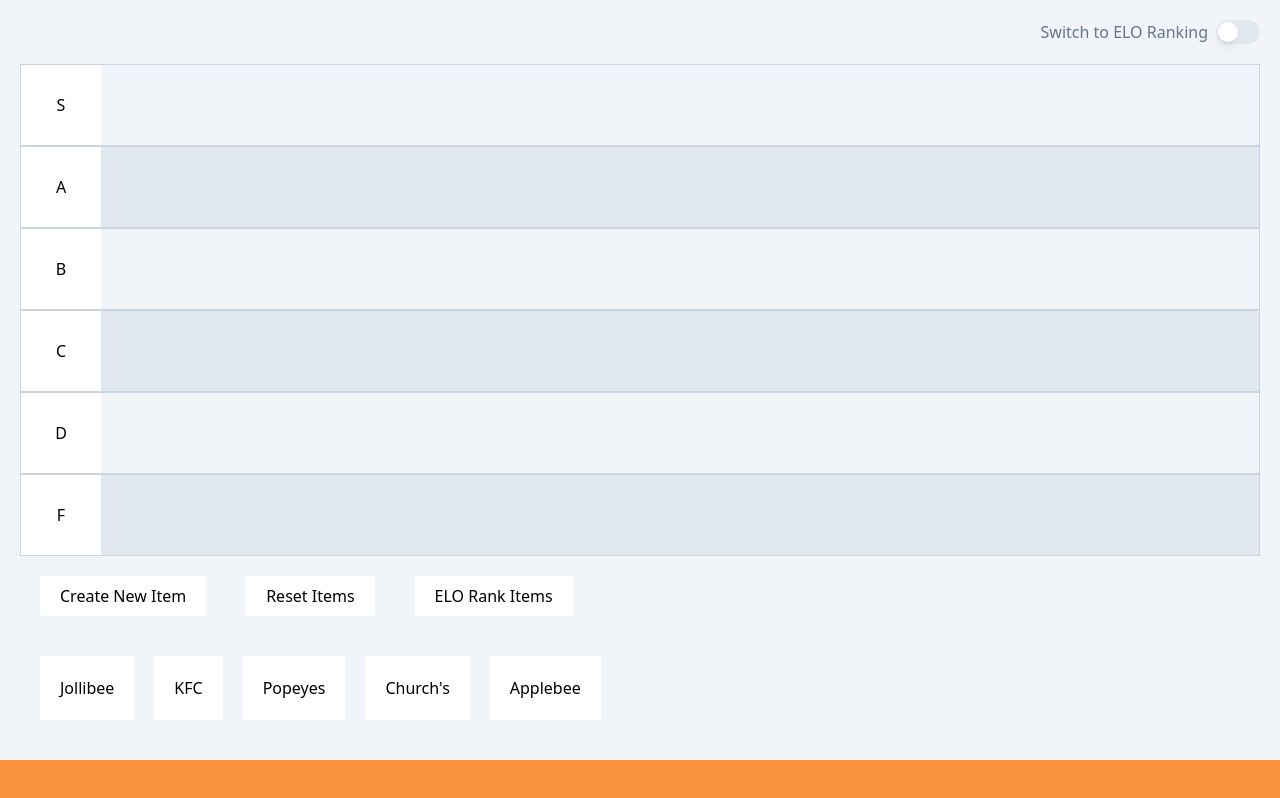
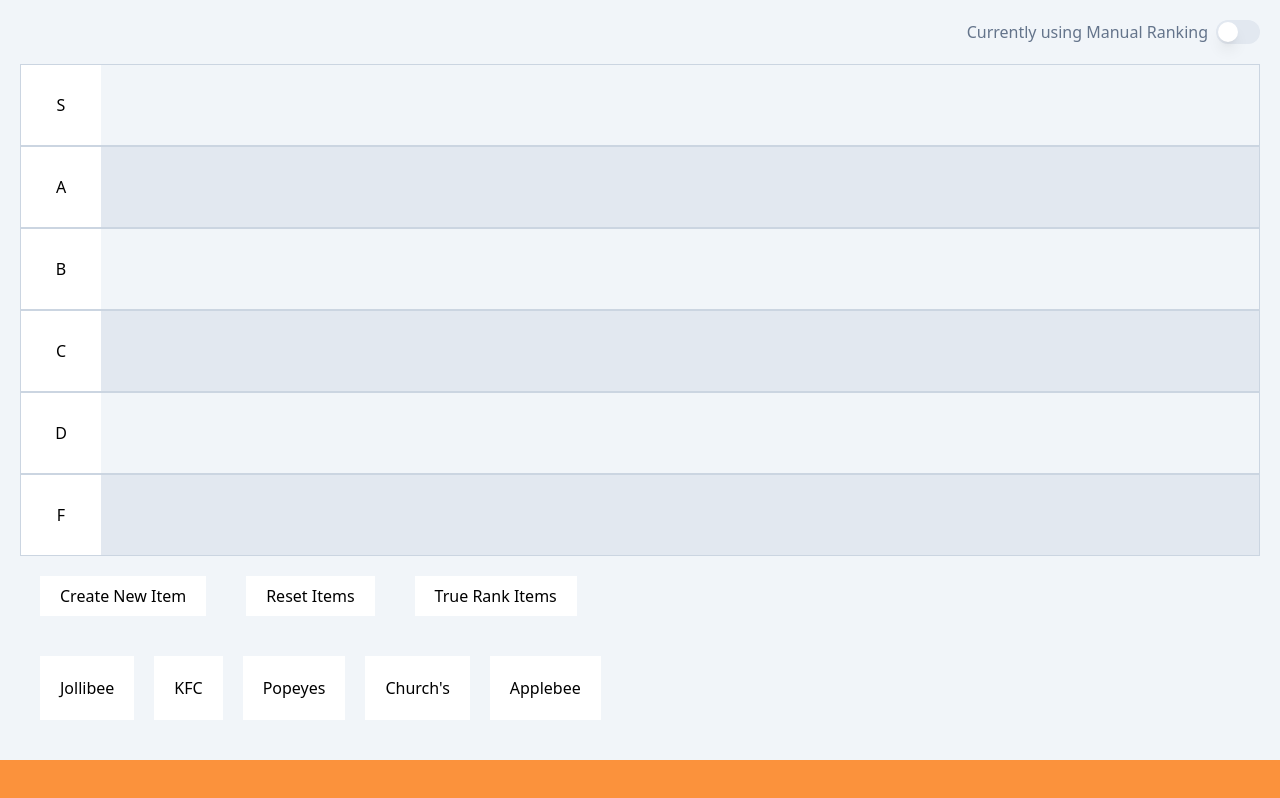
Before and after one commit to yd24/elo-tier-list, a React (Vite) app in the folder client/: page / in a window 1280 px wide. Shown: the top 798 px of the page. Built offline with nearby package versions, Linux system fonts and the light colour scheme.

Commit message:
Update rank terms and fix bug where dialog box was resetting before closing

```diff
--- a/client/src/features/tierlist/components/rank-items-dialog.tsx
+++ b/client/src/features/tierlist/components/rank-items-dialog.tsx
@@ -38,10 +38,10 @@ export default function RankItemsDialog(props: RankItemsDialogProps) {
     setMatchesLeft(
       rankingSpeedSelected === 1 ? itemsToRank.size : itemsToRank.size * 2
     );
-    newMatch();
+    //newMatch();
   };
 
-  const newMatch = () => {
+  /*const newMatch = () => {
     const fightingItems = shuffleItems([...itemsToRank.keys()]);
     if (fightingItems.length >= 2) {
       const item1_ID = fightingItems.pop() as ItemType;
@@ -68,16 +68,20 @@ export default function RankItemsDialog(props: RankItemsDialogProps) {
     setMatchesLeft(matchesLeft - 1);
     setItemsToRank(updatedItems);
     newMatch();
-  };
+  };*/
 
   useEffect(() => {
-    if (!open) selectRankingSpeed(null);
+    if (!open) {
+      //cleanup function that runs when open changes
+      //aka it resets the dialog box before it opens again
+      return () => selectRankingSpeed(null);
+    }
   }, [open])
 
   return (
     <Dialog open={open} onOpenChange={setOpen}>
       <DialogTrigger className="bg-white hover:bg-slate-200 px-5 py-2">
-        ELO Rank Items
+        True Rank Items
       </DialogTrigger>
       <DialogContent onInteractOutside={(e) => e.preventDefault()}>
         <DialogHeader>
@@ -101,10 +105,10 @@ export default function RankItemsDialog(props: RankItemsDialogProps) {
             <>
               <h3 className="text-lg mb-5">Which do you prefer?</h3>
               <div className="flex gap-10">
-                <Button onClick={() => decideMatch(0)}>
+                <Button onClick={() => console.log()}>
                   {itemsInCombat[0].title}
                 </Button>
-                <Button onClick={() => decideMatch(1)}>
+                <Button onClick={() => console.log()}>
                   {itemsInCombat[1].title}
                 </Button>
               </div>
--- a/client/src/features/tierlist/components/rank-toggle.tsx
+++ b/client/src/features/tierlist/components/rank-toggle.tsx
@@ -2,8 +2,8 @@ import { Switch } from "../../../components/ui/switch";
 import { Label } from "../../../components/ui/label";
 
 interface RankToggleProps {
-  isELORanksOn: boolean;
-  handleELOToggle: () => void;
+  isTrueRanksOn: boolean;
+  handleTrueToggle: () => void;
 }
 
 export default function RankToggle(props: RankToggleProps) {
@@ -13,12 +13,12 @@ export default function RankToggle(props: RankToggleProps) {
         className="text-slate-500 text-md cursor-pointer"
         htmlFor="rankToggle"
       >
-        Switch to ELO Ranking
+        {!props.isTrueRanksOn ? 'Currently using Manual Ranking' : 'Currently using True Ranking'}
       </Label>
       <Switch
         id="rankToggle"
-        checked={props.isELORanksOn}
-        onCheckedChange={props.handleELOToggle}
+        checked={props.isTrueRanksOn}
+        onCheckedChange={props.handleTrueToggle}
       />
     </div>
   );
--- a/client/src/features/tierlist/index.tsx
+++ b/client/src/features/tierlist/index.tsx
@@ -59,7 +59,7 @@ function TierListPage() {
       return initialContainers;
     }
   );
-  const [isELORanksOn, toggleELORanks] = useState(false);
+  const [isTrueRanksOn, toggleTrueRanks] = useState(false);
 
   const addItem = (name: string) => {
     //to-do
@@ -85,8 +85,8 @@ function TierListPage() {
     });
   };
 
-  const handleELOToggle = () => {
-    toggleELORanks((currentStatus) => !currentStatus);
+  const handleTrueToggle = () => {
+    toggleTrueRanks((currentStatus) => !currentStatus);
   };
 
   const updateRankHandler = (value: string, idx: number) => {
@@ -169,8 +169,8 @@ function TierListPage() {
     <div className="bg-slate-100 p-5">
       <DndContext onDragEnd={dragEndHandler}>
         <RankToggle
-          isELORanksOn={isELORanksOn}
-          handleELOToggle={handleELOToggle}
+          isTrueRanksOn={isTrueRanksOn}
+          handleTrueToggle={handleTrueToggle}
         />
         <div id="rankArea">
           {ranks.map((rank: string, idx: number) => (
```
